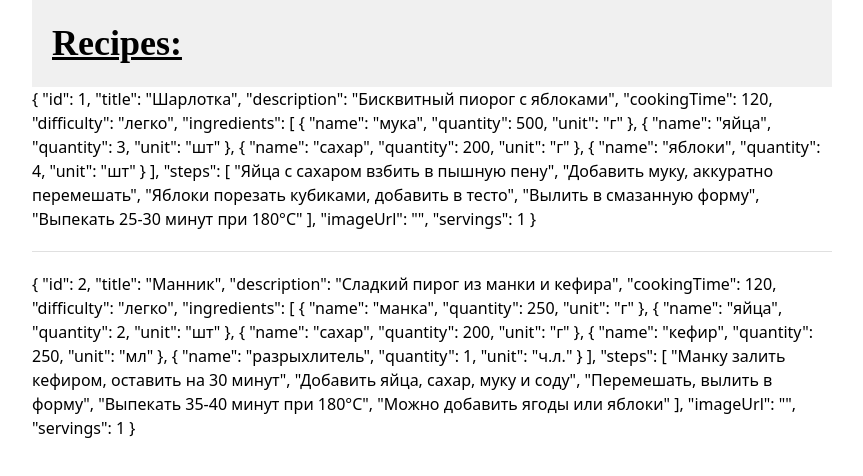
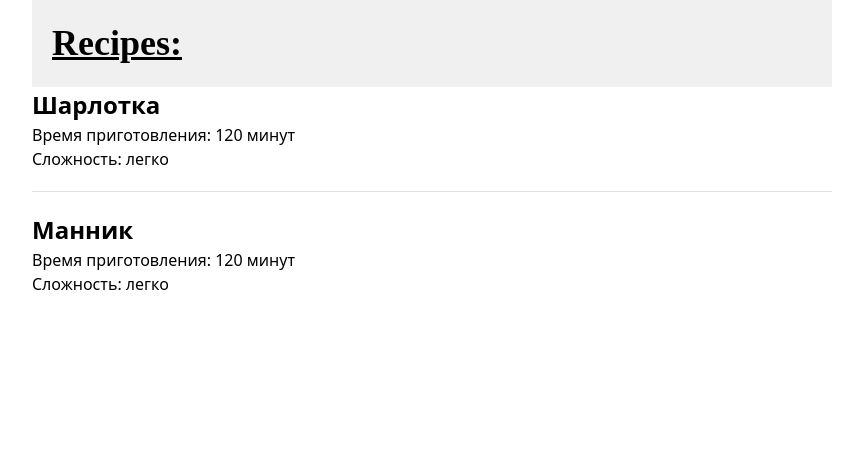
Before and after one commit to d-s-vo/nuxt4-ts-project-cbook, a Nuxt app: page / in a window 1280 px wide. Shown: the top 476 px of the page, without its empty margins (208-1071 px from the left). Built offline with nearby package versions, Linux system fonts and the light colour scheme.

Commit message:
добавил оформление дял карточки рецепта на главной странице

```diff
--- a/components/recipeCard.vue
+++ b/components/recipeCard.vue
@@ -1,6 +1,23 @@
 <template>
-    <div>
-       {{ recipe }}
+    <div
+        class="flex gap-[20px] [@media(min-width: 768px)]:flex-col"
+    >
+        <img
+            v-if="recipe.imageUrl"
+            :src="recipe.imageUrl"
+            alt="recipe.title"
+            class="max-w-[100px] aspect-square shrink-0 rounded-[10px]"
+        >
+        <div>
+            <h2
+                v-if="recipe?.title"
+                class="text-[24px] font-bold"
+            >
+                {{ recipe.title }}
+            </h2>
+            <div>Время приготовления: {{ recipe.cookingTime }} минут</div>
+            <div>Сложность: {{ recipe.difficulty }}</div>
+        </div>
     </div>
 </template>
 <script setup lang="ts">
```
